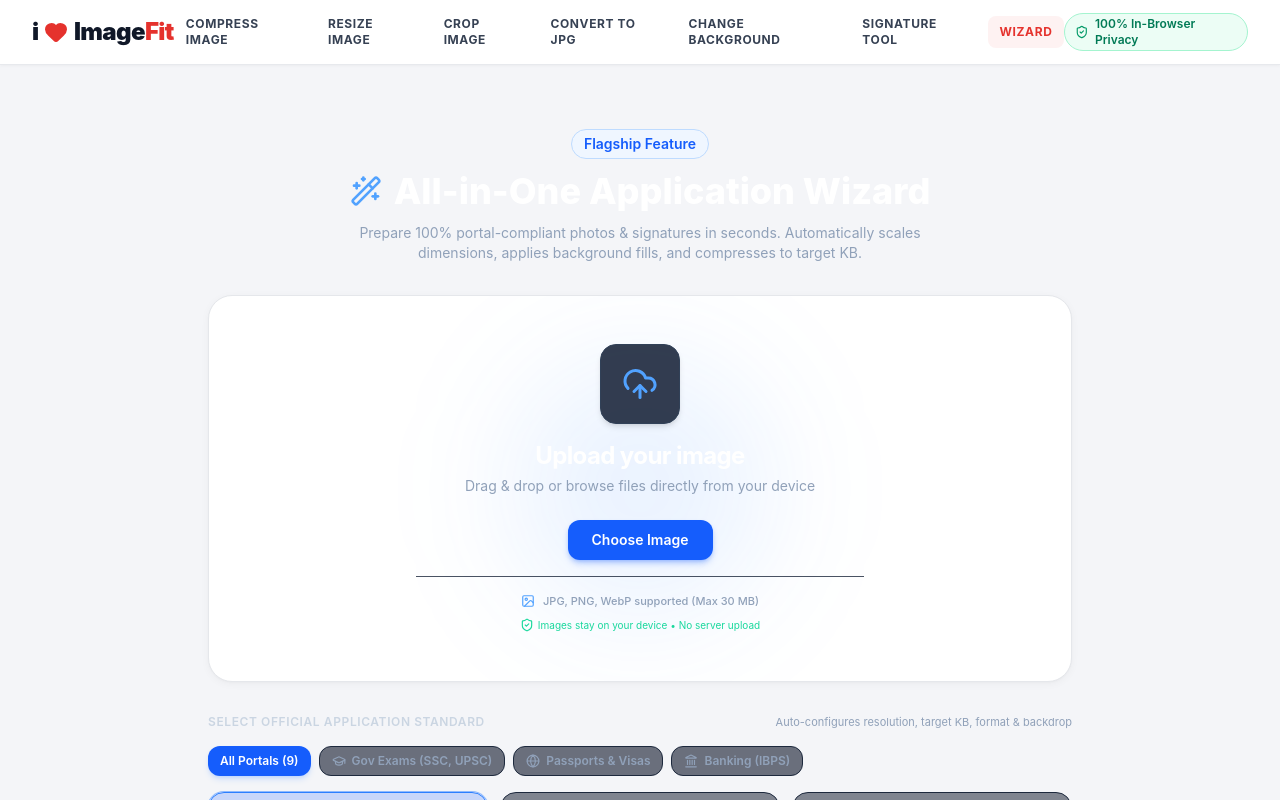
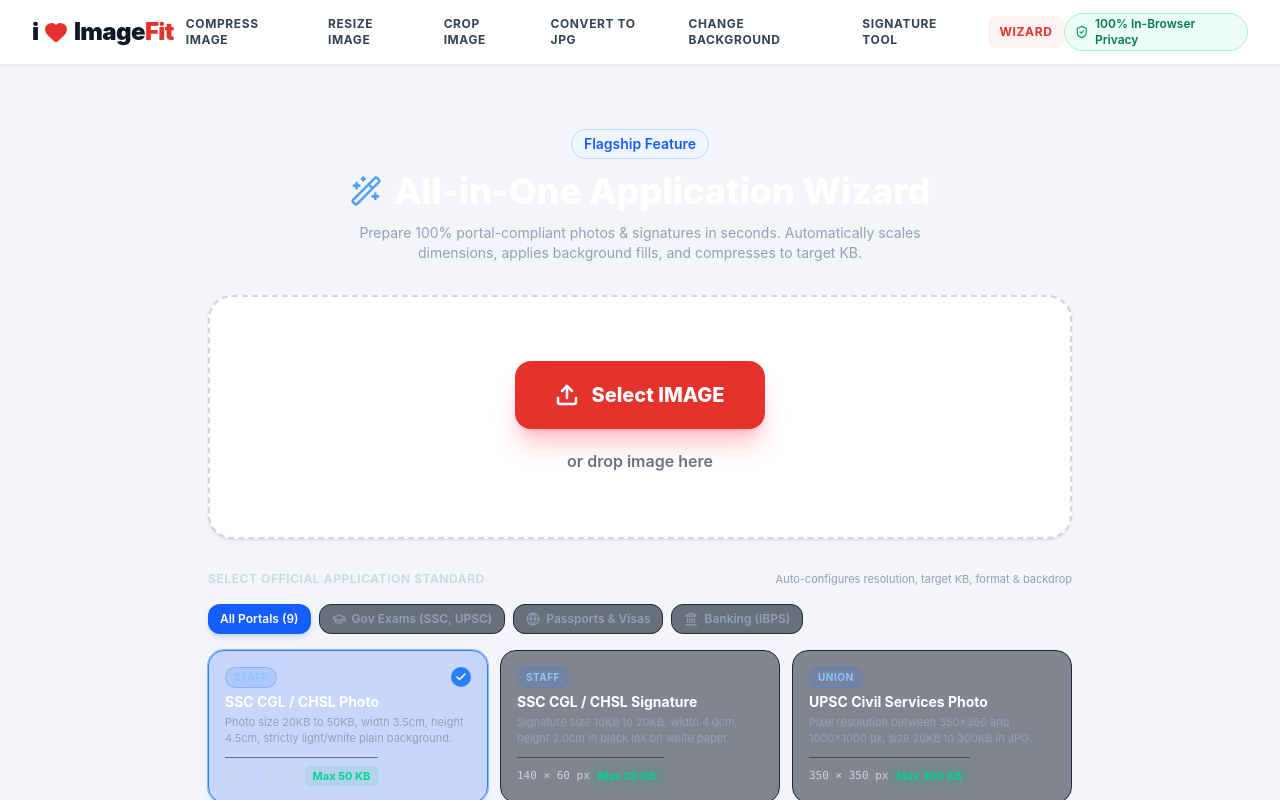
Before and after one commit to ashique1213/imagefit, a React (Vite) app: page /pipeline in a window 1280 px wide. Shown: the top 800 px of the page. Built offline with nearby package versions, Linux system fonts and the light colour scheme.

Commit message:
refactor(upload): modernize dropzone and image details with clean iLovePDF styling

```diff
--- a/src/components/upload/Dropzone.tsx
+++ b/src/components/upload/Dropzone.tsx
@@ -1,6 +1,6 @@
 import React, { useState, useRef } from 'react';
 import type { DragEvent, ChangeEvent, KeyboardEvent } from 'react';
-import { UploadCloud, Image as ImageIcon, Loader2, ShieldCheck } from 'lucide-react';
+import { Upload, Loader2 } from 'lucide-react';
 
 interface DropzoneProps {
   onFileSelected: (file: File) => void;
@@ -29,7 +29,8 @@
     setIsDragOver(false);
   };
 
-  const handleDrop = (e: DragEvent<HTMLDivElement>) => {
+
+  const handleInternalDrop = (e: DragEvent<HTMLDivElement>) => {
     e.preventDefault();
     e.stopPropagation();
     setIsDragOver(false);
@@ -73,13 +74,13 @@
       aria-disabled={disabled || isLoading}
       onDragOver={handleDragOver}
       onDragLeave={handleDragLeave}
-      onDrop={handleDrop}
+      onDrop={handleInternalDrop}
       onClick={triggerBrowse}
       onKeyDown={handleKeyDown}
-      className={`relative w-full rounded-3xl p-8 sm:p-12 text-center transition-all duration-300 cursor-pointer select-none overflow-hidden outline-none ${
+      className={`relative w-full rounded-3xl p-10 sm:p-16 text-center transition-all duration-200 cursor-pointer select-none overflow-hidden outline-none ${
         isDragOver
-          ? 'bg-blue-600/15 border-2 border-dashed border-blue-400 scale-[1.01] shadow-2xl shadow-blue-500/20'
-          : 'glass-panel border-2 border-dashed border-slate-700/80 hover:border-blue-500/50 hover:bg-slate-900/60'
+          ? 'bg-red-50/60 border-2 border-dashed border-[#e5322d] scale-[1.01] shadow-2xl shadow-red-500/15'
+          : 'bg-white border-2 border-dashed border-gray-300 hover:border-[#e5322d] shadow-sm hover:shadow-md'
       } ${disabled ? 'opacity-50 cursor-not-allowed' : ''}`}
     >
       {/* Hidden file input */}
@@ -92,58 +93,33 @@
         disabled={disabled || isLoading}
       />
 
-      {/* Ambient background glow */}
-      <div className="absolute top-1/2 left-1/2 -translate-x-1/2 -translate-y-1/2 w-64 h-64 bg-blue-500/10 rounded-full blur-3xl pointer-events-none" />
-
-      <div className="relative z-10 flex flex-col items-center justify-center space-y-4 max-w-md mx-auto">
-        {/* Upload Icon Container */}
-        <div
-          className={`w-20 h-20 rounded-2xl flex items-center justify-center transition-all duration-300 ${
-            isDragOver
-              ? 'bg-blue-500 text-white scale-110 shadow-lg shadow-blue-500/40'
-              : 'bg-slate-800/90 text-blue-400 border border-slate-700 shadow-md group-hover:scale-105'
+      <div className="relative z-10 flex flex-col items-center justify-center space-y-5 max-w-lg mx-auto">
+        {/* Giant Red iLovePDF Style Button */}
+        <button
+          type="button"
+          disabled={disabled || isLoading}
+          className={`px-10 py-5 rounded-2xl bg-[#e5322d] hover:bg-[#cb1b16] text-white font-extrabold text-lg sm:text-xl shadow-xl shadow-red-500/25 flex items-center gap-3 transition-transform duration-150 pointer-events-none ${
+            isDragOver ? 'scale-105' : ''
           }`}
         >
           {isLoading ? (
-            <Loader2 className="w-9 h-9 animate-spin text-blue-400" />
-          ) : isDragOver ? (
-            <UploadCloud className="w-9 h-9 animate-bounce text-white" />
+            <>
+              <Loader2 className="w-6 h-6 animate-spin text-white" />
+              <span>Reading image...</span>
+            </>
           ) : (
-            <UploadCloud className="w-9 h-9 text-blue-400" />
+            <>
+              <Upload className="w-6 h-6 text-white stroke-[2.5]" />
+              <span>Select IMAGE</span>
+            </>
           )}
-        </div>
+        </button>
 
-        {/* Text Instructions */}
-        <div className="space-y-1">
-          <h3 className="text-xl sm:text-2xl font-bold text-white tracking-tight">
-            {isLoading ? 'Reading image...' : isDragOver ? 'Drop image here' : 'Upload your image'}
-          </h3>
-          <p className="text-xs sm:text-sm text-slate-400">
-            Drag & drop or browse files directly from your device
+        {/* Text Instruction */}
+        <div>
+          <p className="text-base font-semibold text-gray-500">
+            {isDragOver ? 'Drop image right here' : 'or drop image here'}
           </p>
-        </div>
-
-        {/* Browse Button */}
-        <div className="pt-2">
-          <button
-            type="button"
-            disabled={disabled || isLoading}
-            className="px-6 py-2.5 rounded-xl bg-blue-600 hover:bg-blue-500 text-white font-semibold text-xs sm:text-sm shadow-md shadow-blue-600/30 transition-all duration-200 pointer-events-none"
-          >
-            Choose Image
-          </button>
-        </div>
-
-        {/* Supported Formats & Privacy Hint */}
-        <div className="pt-4 flex flex-col items-center gap-2 border-t border-slate-800/80 w-full">
-          <div className="flex items-center gap-2 text-[11px] font-medium text-slate-400">
-            <ImageIcon className="w-3.5 h-3.5 text-blue-400" />
-            <span>JPG, PNG, WebP supported (Max 30 MB)</span>
-          </div>
-          <div className="flex items-center gap-1 text-[10px] text-emerald-400/90">
-            <ShieldCheck className="w-3.5 h-3.5" />
-            <span>Images stay on your device • No server upload</span>
-          </div>
         </div>
       </div>
     </div>
```
Also changed, not shown: src/components/upload/ImageDetailsCard.tsx (+31 -34 lines).
